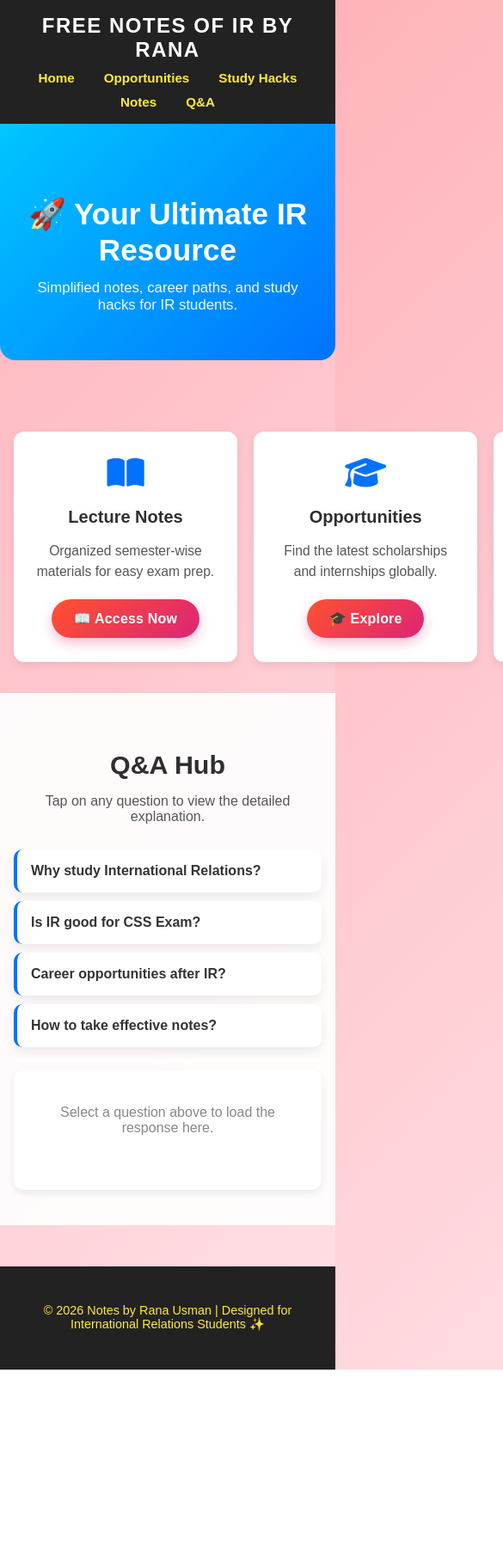
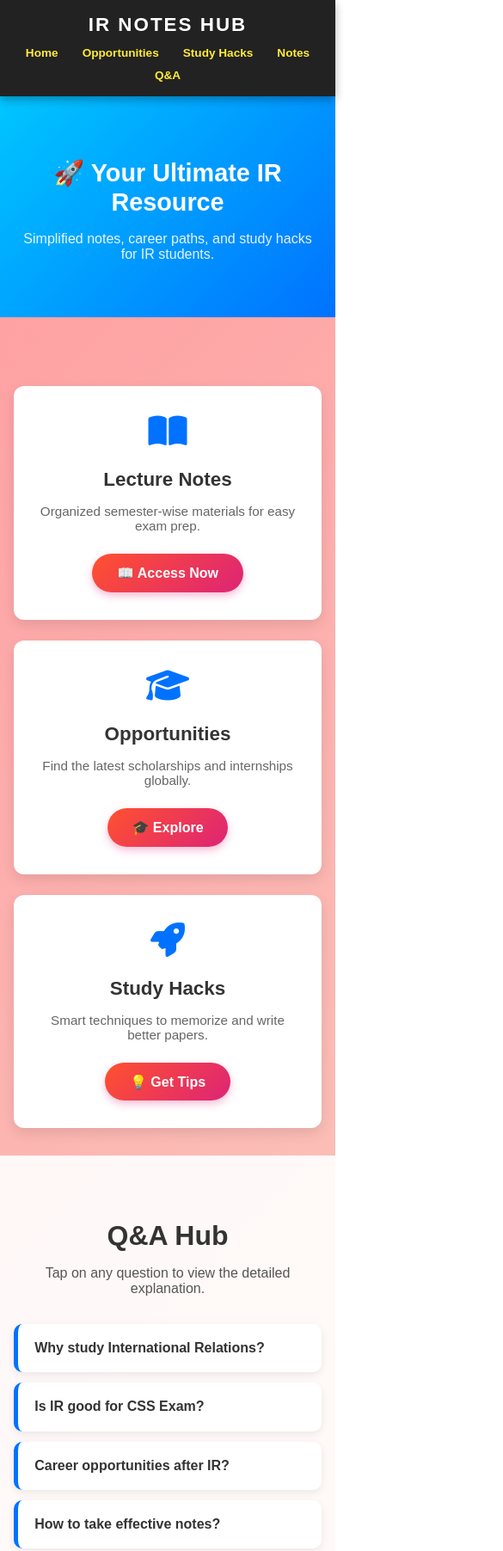
Before and after one commit to rana-ox/rana-usman, a plain HTML site: page index.html in a window 390 px wide. Shown: the top 1804 px of the page at 86% size, 585 px wide, since content can reach past the window. Before the commit the page ends 1593 px from the top, so only its background shows below. Drawn offline with Linux system fonts and the light colour scheme.

Commit message:
Refactor index.html for SEO and layout enhancements
Updated title and meta tags for SEO improvements. Adjusted styles and layout for better responsiveness.

```diff
--- a/index.html
+++ b/index.html
@@ -2,268 +2,101 @@
 <html lang="en">
 <head>
   <meta charset="UTF-8" />
-  <title>Free Notes of IR by Rana | Simplified IR Study Resources</title>
+  <title>IR Notes Hub</title>
   <meta name="viewport" content="width=device-width, initial-scale=1.0" />
 
-  <!-- Canonical -->
-  <link rel="canonical" href="https://ranausman.me/">
+   <link rel="icon" href="/assets/img/icon.ico" type="image/x-icon">
+  <link rel="shortcut icon" href="/assests/img/icon.ico" type="image/x-icon">
 
-  <!-- SITE ICON -->
-  <link rel="icon" href="/assests/img/icon.ico" type="image/x-icon">
+  <meta name="description" content="Get the best study hacks, time management tips, and exclusive student benefits like the GitHub Student Developer Pack for Federal Urdu University students.">
+  <meta name="keywords" content="Study Hacks, IR Notes, Federal Urdu University, GitHub Student Pack">
 
-  <!-- Basic SEO -->
-  <meta name="site-name" content="Free Notes of IR by Rana">
-  <meta name="description" content="Free Notes of IR by Rana offers simplified notes, study hacks, and career guidance for International Relations students.">
-  <meta name="keywords" content="Free IR Notes, Study Hacks, International Relations, Federal Urdu University, GitHub Student Pack">
-
-  <!-- Open Graph -->
   <meta property="og:type" content="website">
   <meta property="og:url" content="https://ranausman.me/">
-  <meta property="og:title" content="Free Notes of IR by Rana | Simplified IR Study Resources">
-  <meta property="og:description" content="Simplified notes, study hacks, and career guidance for IR students.">
+  <meta property="og:title" content="Study Hacks | IR Notes Hub">
+  <meta property="og:description" content="Unlock smart tips and exclusive student benefits. Federal Urdu University students can now get the GitHub Developer Program for free!">
   <meta property="og:image" content="https://ranausman.me/assests/img/close-up-of-student-studying.jpg">
 
-  <!-- Twitter -->
   <meta property="twitter:card" content="summary_large_image">
   <meta property="twitter:url" content="https://ranausman.me/">
-  <meta property="twitter:title" content="Free Notes of IR by Rana | Simplified IR Study Resources">
-  <meta property="twitter:description" content="Simplified notes, study hacks, and career guidance for IR students.">
-  <meta property="twitter:image" content="https://ranausman.me/assests/img/close-up-of-student-studying.jpg">
+  <meta property="twitter:title" content="Study Hacks | IR Notes Hub">
+  <meta property="twitter:description" content="Unlock smart tips and exclusive student benefits. Federal Urdu University students can now get the GitHub Developer Program for free!">
+  <meta property="twitter:image" content="https://ranausman.me/assets/img/close-up-of-student-studying.jpg">
 
-  <!-- Structured Data: WebSite -->
   <script type="application/ld+json">
   {
     "@context": "https://schema.org",
     "@type": "WebSite",
-    "name": "Free Notes of IR by Rana",
-    "alternateName": "IR Notes",
+    "name": "Notes by Rana Usman",
     "url": "https://ranausman.me/"
   }
   </script>
 
-  <!-- Structured Data: Organization -->
-  <script type="application/ld+json">
-  {
-    "@context": "https://schema.org",
-    "@type": "Organization",
-    "name": "Free Notes of IR by Rana",
-    "url": "https://ranausman.me/",
-    "logo": "https://ranausman.me/assests/img/icon.ico",
-    "sameAs": [
-      "https://twitter.com/yourhandle",
-      "https://www.facebook.com/yourhandle"
-    ]
-  }
-  </script>
+  <script async src="https://pagead2.googlesyndication.com/pagead/js/adsbygoogle.js?client=ca-pub-1914900211366391" crossorigin="anonymous"></script>
 
-  <script async src="https://pagead2.googlesyndication.com/pagead/js/adsbygoogle.js?client=ca-pub-1914900211366391" crossorigin="anonymous"></script>
   <link rel="stylesheet" href="https://cdnjs.cloudflare.com/ajax/libs/font-awesome/6.5.0/css/all.min.css">
+  <style>
+    /* Global Resets */
+    * { box-sizing: border-box; }
+    body { font-family: 'Poppins', sans-serif; margin: 0; padding: 0; background: linear-gradient(135deg, #ff9a9e, #fad0c4); color: #333; min-height: 100vh; display: flex; flex-direction: column; scroll-behavior: smooth; overflow-x: hidden; }
 
-  <style>
-    :root {
-      --bg1: #ff9a9e;
-      --bg2: #fad0c4;
-      --hero1: #00c6ff;
-      --hero2: #0072ff;
-      --accent: #00b8d9;
-      --card-bg: #ffffff;
-      --text-main: #2f2f2f;
-      --text-sub: #555;
-      --yellow: #ffeb3b;
-      --pink1: #ff512f;
-      --pink2: #dd2476;
-    }
-
-    * { box-sizing: border-box; }
-    body {
-      font-family: 'Poppins', sans-serif;
-      margin: 0;
-      padding: 0;
-      color: var(--text-main);
-      min-height: 100vh;
-      display: flex;
-      flex-direction: column;
-      scroll-behavior: smooth;
-      background: linear-gradient(135deg, var(--bg1), var(--bg2));
-    }
-
-    /* Reduce motion */
-    @media (prefers-reduced-motion: reduce) {
-      * { animation-duration: 0.001ms !important; animation-iteration-count: 1 !important; transition: none !important; }
-    }
-
-    /* NAV */
-    nav {
-      background: #222;
-      color: #fff;
-      display: flex;
-      flex-direction: column;
-      align-items: center;
-      padding: 1rem;
-      position: sticky;
-      top: 0;
-      z-index: 1000;
-    }
-    nav h1 {
-      margin: 0 0 10px 0;
-      font-size: 1.5rem;
-      letter-spacing: 1.5px;
-      text-transform: uppercase;
-      text-align: center;
-    }
-    nav ul {
-      list-style: none;
-      display: flex;
-      flex-wrap: wrap;
-      justify-content: center;
-      margin: 0;
-      padding: 0;
-      gap: 10px;
-    }
-    nav ul li a {
-      color: var(--yellow);
-      text-decoration: none;
-      font-weight: 700;
-      transition: color .2s, background .2s;
-      font-size: 0.95rem;
-      padding: 8px 12px;
-      border-radius: 8px;
-    }
-    nav ul li a:hover { background: rgba(255,255,255,0.1); color: var(--accent); }
+    /* Responsive Navigation */
+    nav { background: #222; color: #fff; display: flex; flex-direction: column; align-items: center; padding: 1rem; box-shadow: 0 4px 10px rgba(0,0,0,.3); position: sticky; top: 0; z-index: 1000; }
+    nav h1 { margin: 0 0 10px 0; font-size: 1.4rem; letter-spacing: 2px; text-transform: uppercase; text-align: center; }
+    nav ul { list-style: none; display: flex; flex-wrap: wrap; justify-content: center; margin: 0; padding: 0; gap: 8px; }
+    nav ul li a { color: #ffeb3b; text-decoration: none; font-weight: 700; transition: color .3s; font-size: 0.85rem; padding: 5px 10px; border-radius: 4px; }
+    nav ul li a:hover { background: rgba(255,255,255,0.1); color: #00e5ff; }
 
     @media (min-width: 768px) {
       nav { flex-direction: row; justify-content: space-between; padding: 1rem 2rem; }
-      nav h1 { margin: 0; font-size: 1.9rem; }
-      nav ul { gap: 16px; }
-      nav ul li a { font-size: 1rem; padding: 9px 14px; }
+      nav h1 { margin: 0; font-size: 1.8rem; }
+      nav ul { gap: 20px; }
+      nav ul li a { font-size: 1rem; }
     }
 
-    /* HERO */
-    .hero {
-      background: linear-gradient(135deg, var(--hero1), var(--hero2));
-      color: #fff;
-      text-align: center;
-      padding: 3.4rem 1.6rem;
-      border-bottom-left-radius: 18px;
-      border-bottom-right-radius: 18px;
-    }
-    .hero h2 { font-size: 2.2rem; margin-bottom: 0.8rem; line-height: 1.2; }
-    .hero p { font-size: 1.05rem; opacity: 0.95; max-width: 760px; margin: 0 auto; }
+    /* Hero Section */
+    .hero { background: linear-gradient(135deg, #00c6ff, #0072ff); color: #fff; text-align: center; padding: 3rem 1.5rem; }
+    .hero h2 { font-size: 1.8rem; margin-bottom: 1rem; line-height: 1.2; }
+    .hero p { font-size: 1rem; opacity: 0.9; }
 
     @media (min-width: 768px) {
-      .hero { padding: 4.2rem 2rem; }
-      .hero h2 { font-size: 2.8rem; }
-      .hero p { font-size: 1.12rem; }
+      .hero { padding: 5rem 2rem; }
+      .hero h2 { font-size: 3rem; }
     }
 
-    /* Ad Space */
-    .ad-container {
-      width: 100%;
-      text-align: center;
-      margin: 1.5rem 0;
-      padding: 0 1rem;
-    }
+    /* Ad Space Styling */
+    .ad-container { width: 100%; text-align: center; margin: 1.5rem 0; padding: 0 1rem; overflow: hidden; }
 
-    /* Cards */
-    .cards {
-      display: grid;
-      grid-template-columns: repeat(auto-fit, minmax(260px, 1fr));
-      padding: 2.2rem 1rem;
-      gap: 1.2rem;
-      max-width: 1100px;
-      margin: 0 auto;
-    }
-    .card {
-      background: var(--card-bg);
-      padding: 1.8rem 1.4rem;
-      border-radius: 12px;
-      box-shadow: 0 8px 18px rgba(0,0,0,0.08);
-      text-align: center;
-      transition: transform 0.18s ease, box-shadow 0.18s ease;
-    }
-    .card:hover { transform: translateY(-3px); box-shadow: 0 12px 22px rgba(0,0,0,0.12); }
-    .card i { font-size: 2.4rem; color: #0072ff; margin-bottom: 0.8rem; }
-    .card h3 { margin: 0.5rem 0; font-size: 1.25rem; }
-    .card p { font-size: 0.98rem; color: var(--text-sub); margin-bottom: 1.2rem; line-height: 1.55; }
+    /* Cards Grid */
+    .cards { display: grid; grid-template-columns: repeat(auto-fit, minmax(280px, 1fr)); padding: 2rem 1rem; gap: 1.5rem; max-width: 1200px; margin: 0 auto; width: 100%; }
+    .card { background: #fff; padding: 2rem 1.5rem; border-radius: 12px; box-shadow: 0 6px 15px rgba(0,0,0,0.1); text-align: center; transition: transform 0.3s; }
+    .card i { font-size: 2.5rem; color: #0072ff; margin-bottom: 1rem; }
+    .card h3 { margin: 0.5rem 0; font-size: 1.4rem; }
+    .card p { font-size: 0.95rem; color: #666; margin-bottom: 1.5rem; }
 
-    .button {
-      display: inline-block;
-      background: linear-gradient(135deg, var(--pink1), var(--pink2));
-      color: #fff;
-      padding: 0.8rem 1.6rem;
-      border-radius: 999px;
-      text-decoration: none;
-      font-weight: 700;
-      transition: 0.18s ease;
-      box-shadow: 0 6px 14px rgba(221, 36, 118, 0.3);
-      letter-spacing: 0.2px;
-    }
-    .button:hover { transform: translateY(-2px); filter: brightness(1.05); }
+    .button { display: inline-block; background: linear-gradient(135deg, #ff512f, #dd2476); color: #fff; padding: 0.8rem 1.8rem; border-radius: 30px; text-decoration: none; font-weight: 700; transition: 0.3s; box-shadow: 0 4px 10px rgba(221, 36, 118, 0.3); }
+    .button:hover { transform: scale(1.05); filter: brightness(1.1); }
 
-    /* Q&A */
-    .qa {
-      padding: 2.6rem 1rem;
-      background: rgba(255, 255, 255, 0.92);
-    }
-    .qa h2 { text-align: center; font-size: 1.9rem; margin-bottom: 0.8rem; }
-    .qa-intro { text-align: center; margin-bottom: 1.8rem; color: var(--text-sub); }
+    /* Q&A Section */
+    .qa { padding: 3rem 1rem; background: rgba(255, 255, 255, 0.9); width: 100%; }
+    .qa h2 { text-align: center; font-size: 2rem; margin-bottom: 1rem; }
+    .qa-intro { text-align: center; margin-bottom: 2rem; color: #555; }
 
-    .qa-list {
-      display: grid;
-      grid-template-columns: 1fr;
-      gap: 10px;
-      max-width: 900px;
-      margin: 0 auto;
-    }
+    .qa-list { display: grid; grid-template-columns: 1fr; gap: 12px; max-width: 900px; margin: 0 auto; }
     @media (min-width: 600px) { .qa-list { grid-template-columns: repeat(2, 1fr); } }
 
-    .qa-item {
-      background: #fff;
-      border-radius: 10px;
-      padding: 1rem;
-      text-decoration: none;
-      color: #333;
-      box-shadow: 0 6px 12px rgba(0,0,0,0.07);
-      font-weight: 600;
-      border-left: 4px solid #0072ff;
-      transition: 0.15s ease;
-    }
-    .qa-item:hover { background: #f3f7ff; transform: translateX(4px); }
+    .qa-item { background: #fff; border-radius: 10px; padding: 1.2rem; text-decoration: none; color: #333; box-shadow: 0 3px 10px rgba(0,0,0,0.08); font-weight: 600; border-left: 5px solid #0072ff; transition: 0.2s; }
+    .qa-item:hover { background: #f0f7ff; transform: translateX(5px); }
 
-    .qa-viewer {
-      margin: 1.6rem auto 0;
-      max-width: 900px;
-      background: #fff;
-      border-radius: 12px;
-      box-shadow: 0 8px 16px rgba(0,0,0,0.08);
-      padding: 1.6rem;
-      min-height: 140px;
-    }
+    .qa-viewer { margin: 2rem auto; max-width: 900px; background: #fff; border-radius: 15px; box-shadow: 0 10px 30px rgba(0,0,0,0.1); padding: 2rem; min-height: 150px; }
 
-    footer {
-      background: #222;
-      color: var(--yellow);
-      text-align: center;
-      padding: 1.8rem 1rem;
-      font-size: 0.9rem;
-      margin-top: auto;
-    }
-
-    /* Utility offset for sticky nav */
-    :target::before { content: ""; display: block; height: 70px; margin-top: -70px; visibility: hidden; }
-
-    /* Lighten for low-power devices */
-    @media (max-width: 640px) {
-      nav, footer { box-shadow: none; }
-      .card, .qa-viewer { box-shadow: 0 4px 10px rgba(0,0,0,0.08); }
-      body { background: linear-gradient(135deg, #ffb3ba, #ffe0e6); }
-    }
+    footer { background: #222; color: #ffeb3b; text-align: center; padding: 2rem 1rem; font-size: 0.9rem; }
   </style>
 </head>
 <body>
 
   <nav>
-    <h1>Free Notes of IR by Rana</h1>
+    <h1>IR Notes Hub</h1>
     <ul>
       <li><a href="index.html">Home</a></li>
       <li><a href="opportunities.html">Opportunities</a></li>
@@ -350,20 +183,23 @@
         e.preventDefault();
 
         const slug = link.getAttribute('data-slug');
-        viewer.innerHTML = '<div style="text-align:center; padding: 18px;"><i class="fa-solid fa-circle-notch fa-spin" style="font-size:1.8rem; color:#0072ff;"></i><p>Fetching Answer...</p></div>';
+        viewer.innerHTML = '<div style="text-align:center; padding: 20px;"><i class="fa-solid fa-circle-notch fa-spin" style="font-size:2rem; color:#0072ff;"></i><p>Fetching Answer...</p></div>';
 
         try {
           const res = await fetch(`/questions/${slug}`);
           if (!res.ok) throw new Error();
           viewer.innerHTML = await res.text();
 
-          const offset = 90;
+          const offset = 100;
           const bodyRect = document.body.getBoundingClientRect().top;
           const elementRect = viewer.getBoundingClientRect().top;
           const elementPosition = elementRect - bodyRect;
           const offsetPosition = elementPosition - offset;
 
-          window.scrollTo({ top: offsetPosition, behavior: 'smooth' });
+          window.scrollTo({
+            top: offsetPosition,
+            behavior: 'smooth'
+          });
         } catch (err) {
           viewer.innerHTML = '<p style="color:#d32f2f; text-align:center; font-weight:bold;">⚠️ Error: The answer file could not be found. Please check your /questions/ folder.</p>';
         }
```
